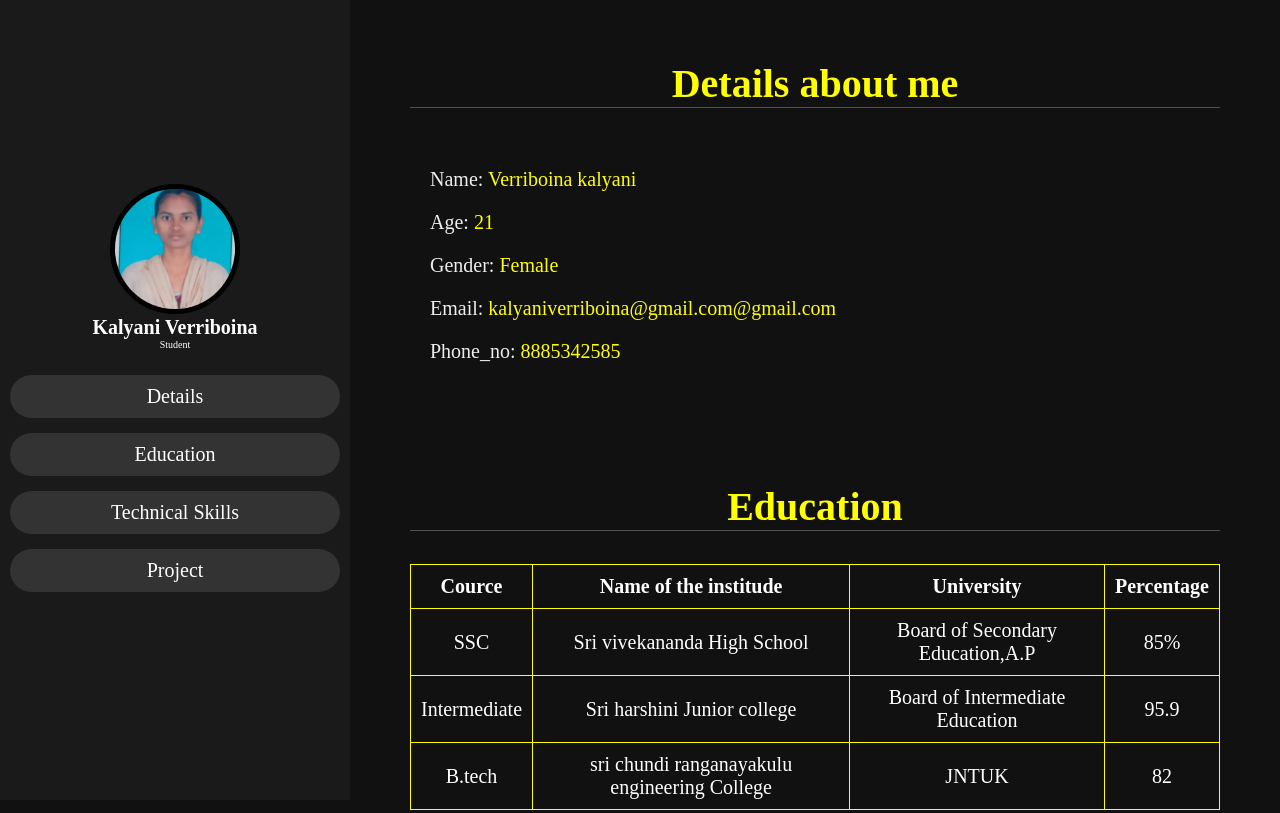
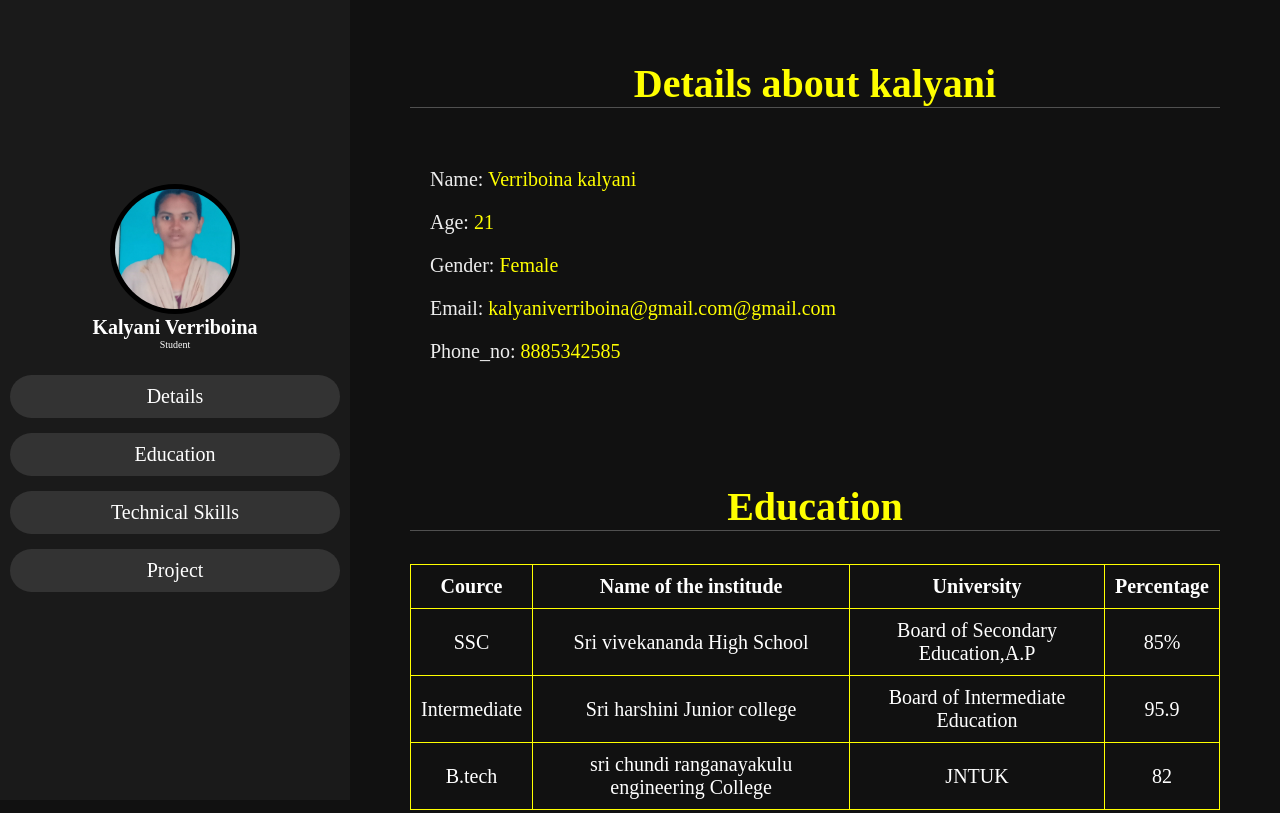
Before and after one commit to kalyani8885342585/resume-kalyani-b.tech.github.io, a plain HTML site: page index.html in a window 1280 px wide. Shown: the top 813 px of the page. Drawn offline with Linux system fonts and the light colour scheme.

Commit message:
fixes tasks

```diff
--- a/index.html
+++ b/index.html
@@ -24,7 +24,7 @@
        </nav>
     </header>
     <section class="Details" id="Details">
-        <h1 class="heading"><span>Details about me</span></h1>
+        <h1 class="heading"><span>Details about kalyani</span></h1>
         <div class="Row">
         <div class="det">
              <h3><span>Name: </span>Verriboina kalyani</h3>
```
